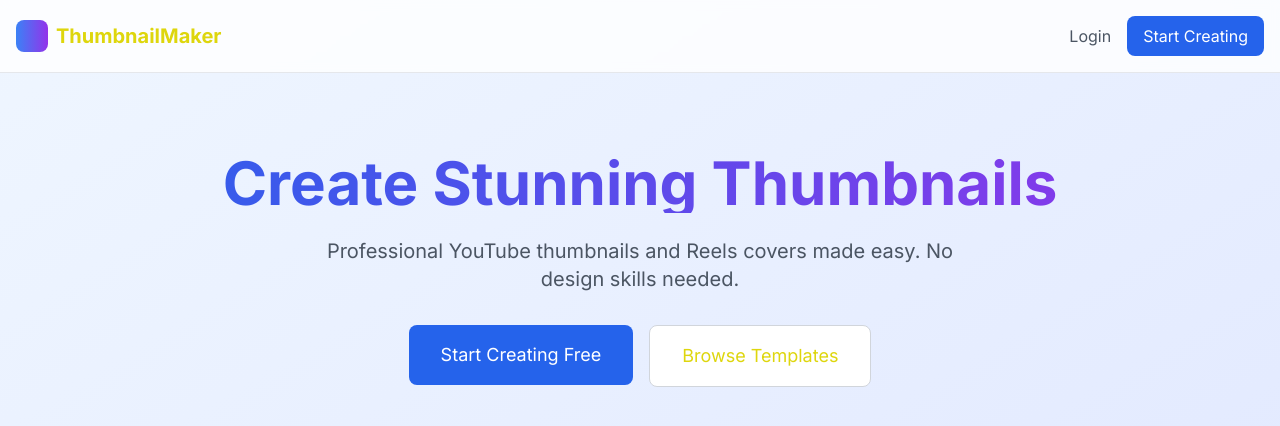
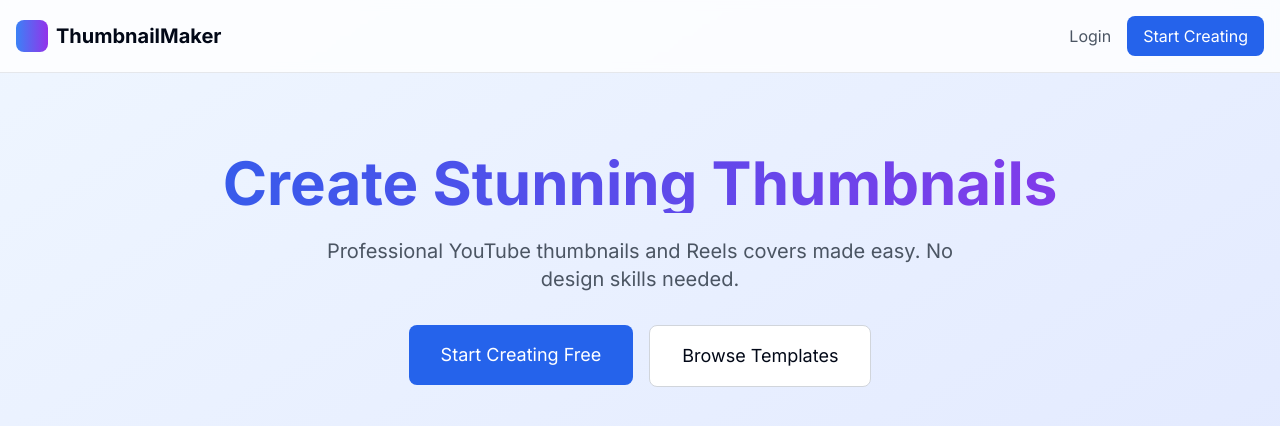
Before and after one commit to mahendramirdhapy-tech/thumbnail-maker, a Next.js app: page / in a window 1280 px wide. Shown: the top 426 px of the page. Built offline with nearby package versions, Linux system fonts and the light colour scheme.

Commit message:
Update globals.css

```diff
--- a/app/globals.css
+++ b/app/globals.css
@@ -6,14 +6,10 @@
   :root {
     --background: 0 0% 100%;
     --foreground: 222 84% 5%;
-    --primary: 222 84% 5%;
-    --primary-foreground: 210 40% 98%;
-    --secondary: 210 40% 96%;
-    --secondary-foreground: 222 84% 5%;
   }
 }
 
 body {
-  color: rgb(var(--foreground));
-  background: rgb(var(--background));
+  color: hsl(var(--foreground));
+  background: hsl(var(--background));
 }
```
